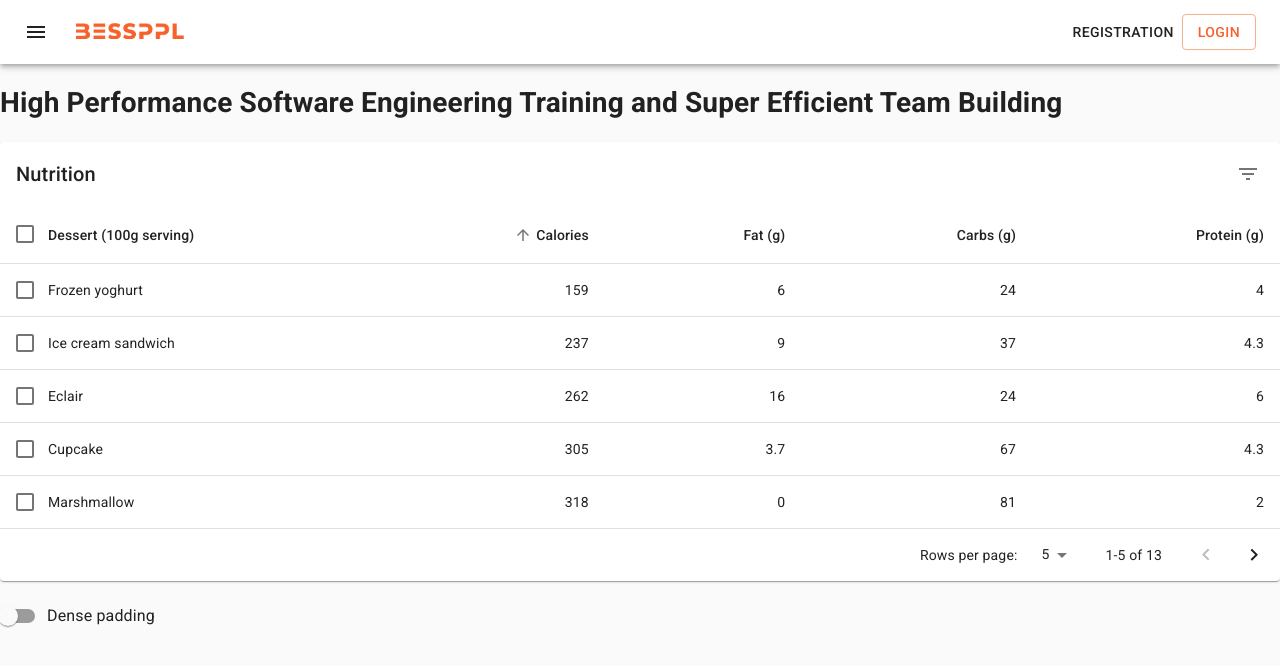
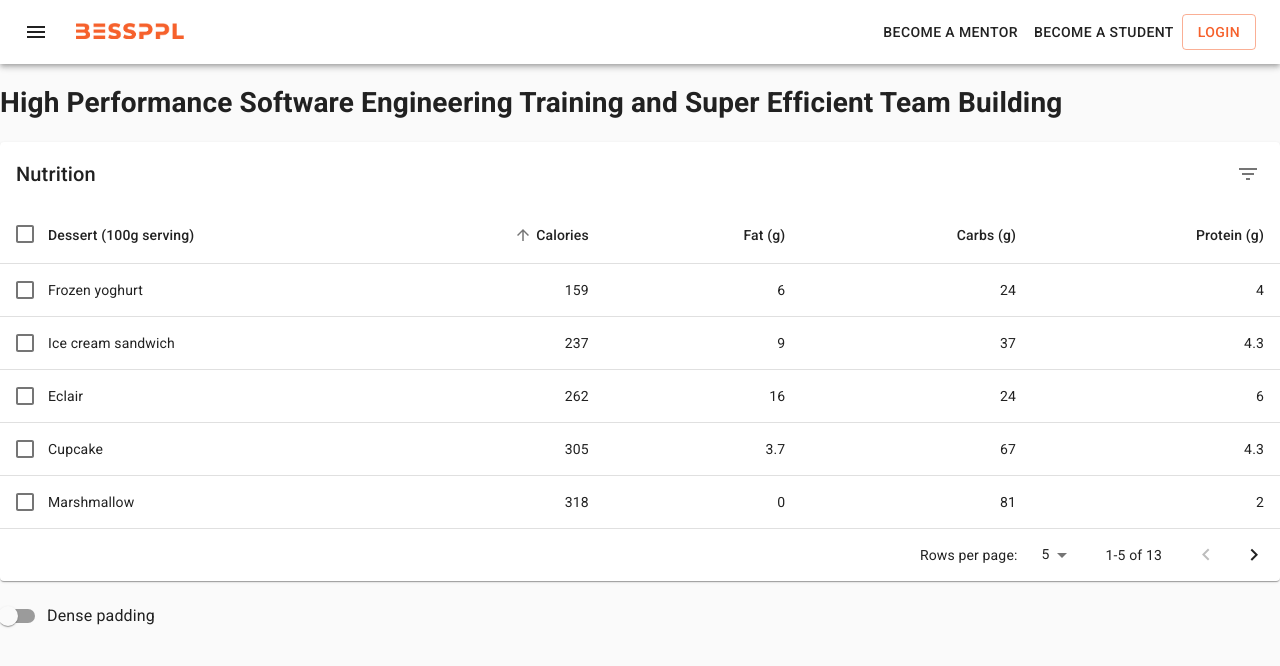
Before and after one commit to teraret/bessppl-com, a Next.js app: page / in a window 1280 px wide. Shown: the top 666 px of the page. Built offline with nearby package versions, Linux system fonts and the light colour scheme.

Commit message:
new mentor

```diff
--- a/src/ButtonAppBar.js
+++ b/src/ButtonAppBar.js
@@ -36,7 +36,8 @@ export default function ButtonAppBar() {
           <img src="/inverse.png" alt="Bessppl" width={108} height={16} />
           </a>
           </Typography>
-          <Button color="inherit">Registration</Button>
+          <Button color="inherit">Become a Mentor</Button>
+          <Button color="inherit">Become a Student</Button>
           <Button  variant="outlined" color="secondary">Login</Button>
         </Toolbar>
       </AppBar>
```
